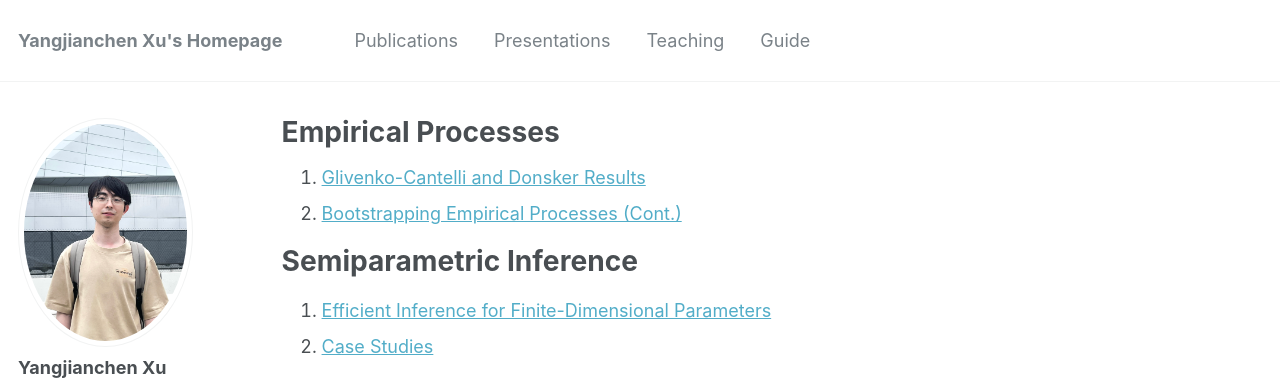
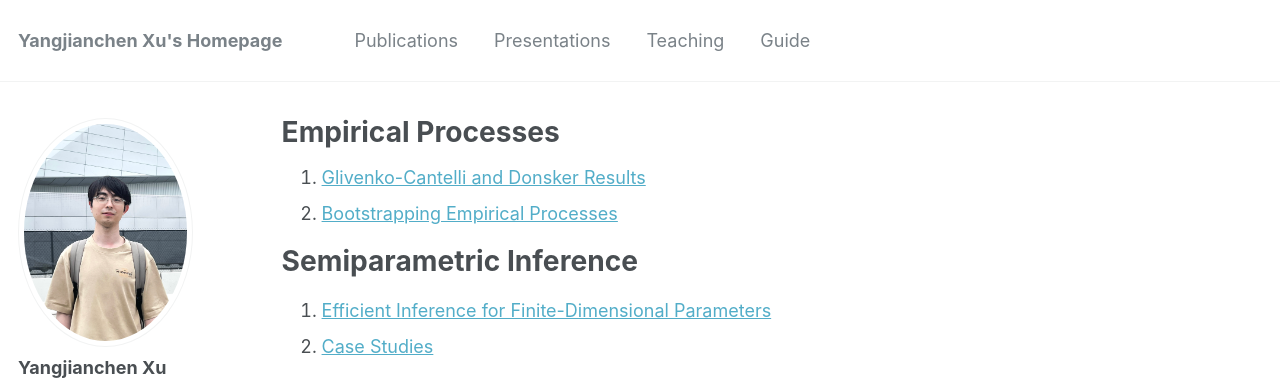
Before and after one commit to yangjc-xu/yangjc-xu.github.io, a Jekyll site: the page built from _teaching/EPSI.md, in a window 1280 px wide. Shown: the top 391 px of the page. Built offline with Jekyll 4.4.1, drawn with Linux system fonts in a browser that asks for light colours; some web fonts are replaced.

Commit message:
Update EPSI.md

```diff
--- a/_teaching/EPSI.md
+++ b/_teaching/EPSI.md
@@ -6,7 +6,7 @@ permalink: /teaching/EPSI
 ---
 
 1. [Glivenko-Cantelli and Donsker Results](/files/EPSI-slides/EPSI0721_GC_and_Donsker_Results.pdf)<br>
-2. [Bootstrapping Empirical Processes (Cont.)](/files/EPSI-slides/EPSI0826_Bootstrapping_Cont.pdf)<br>
+2. [Bootstrapping Empirical Processes](/files/EPSI-slides/EPSI0826_Bootstrapping_Cont.pdf)<br>
 
 Semiparametric Inference
 ======
```
